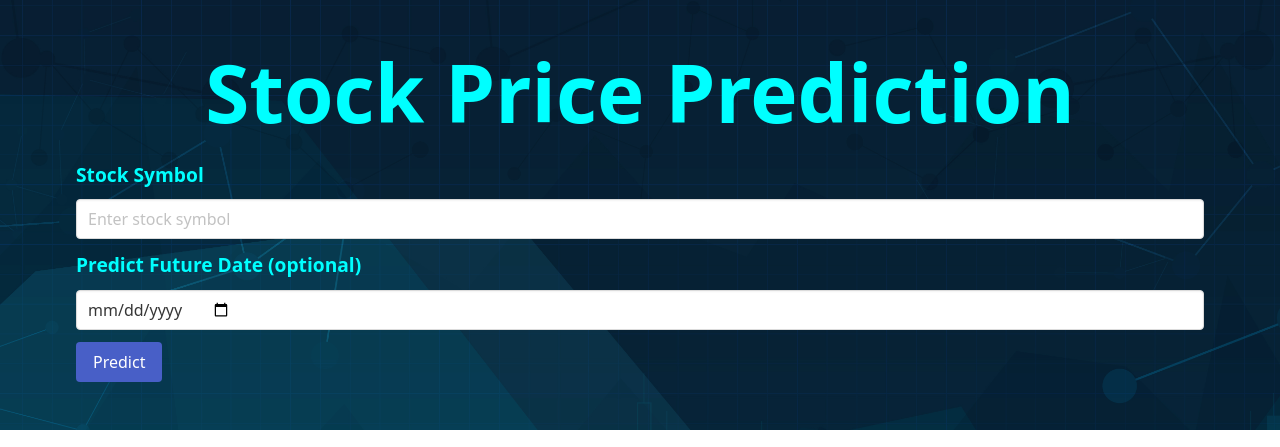
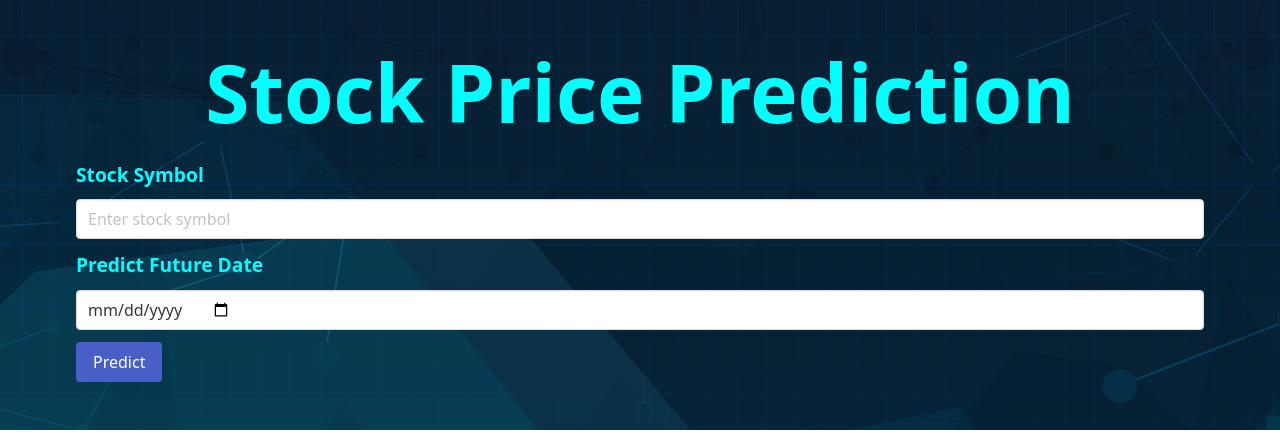
Before and after one commit to GourabGorai/online_Stock, a Flask app: page / in a window 1280 px wide. Shown: the part 101-548 px from the top of the page. Run offline with Flask 3, Linux system fonts and the light colour scheme; the visitor is signed in with stand-in values (Sample User, id 1); some libraries are stand-ins or nearby versions.

Commit message:
Update index.html

```diff
--- a/templates/index.html
+++ b/templates/index.html
@@ -62,7 +62,7 @@
                     </div>
                 </div>
                 <div class="field">
-                    <label class="label">Predict Future Date (optional)</label>
+                    <label class="label">Predict Future Date </label>
                     <div class="control">
                         <input class="input" type="date" name="future_date">
                     </div>
```
